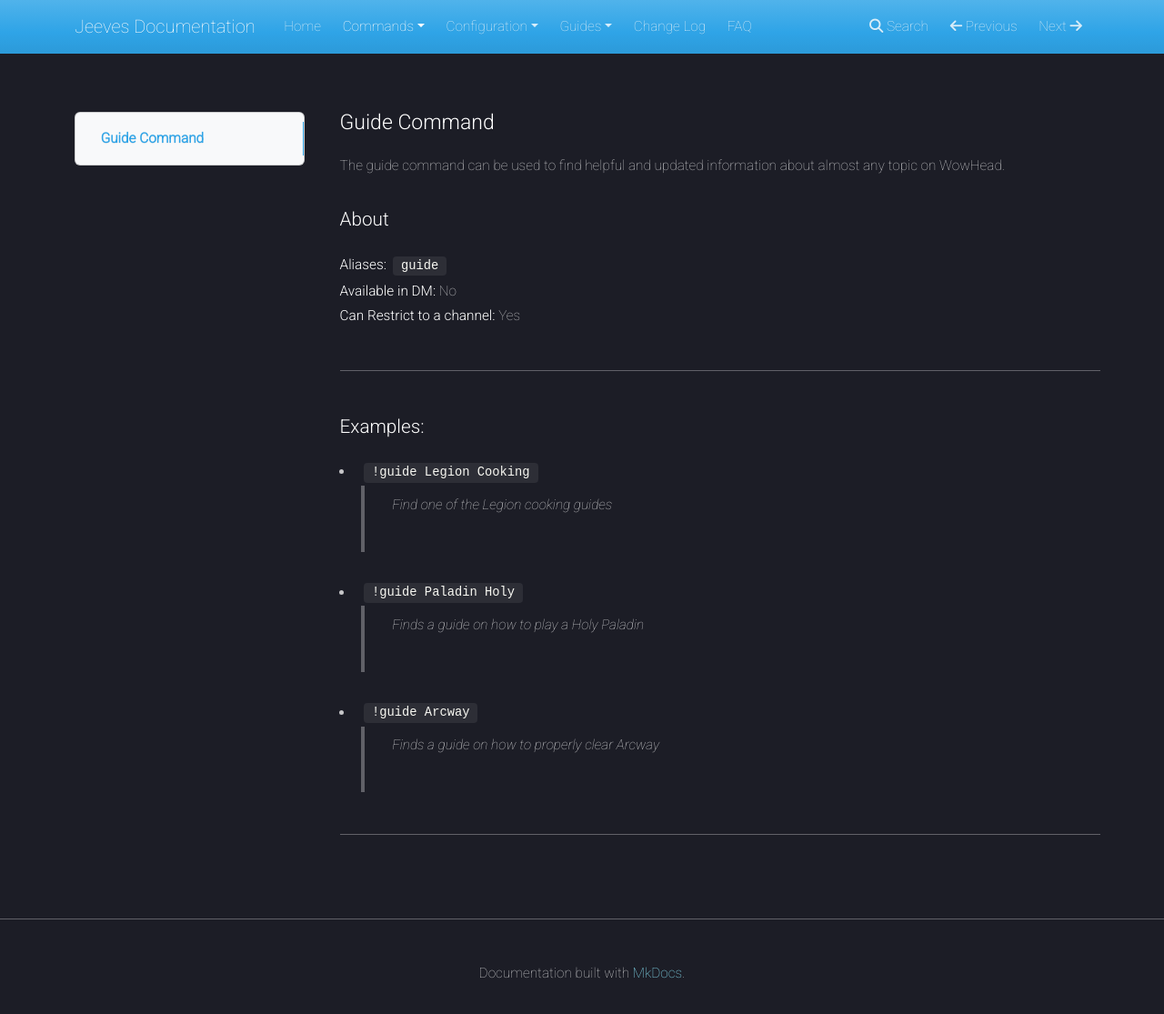
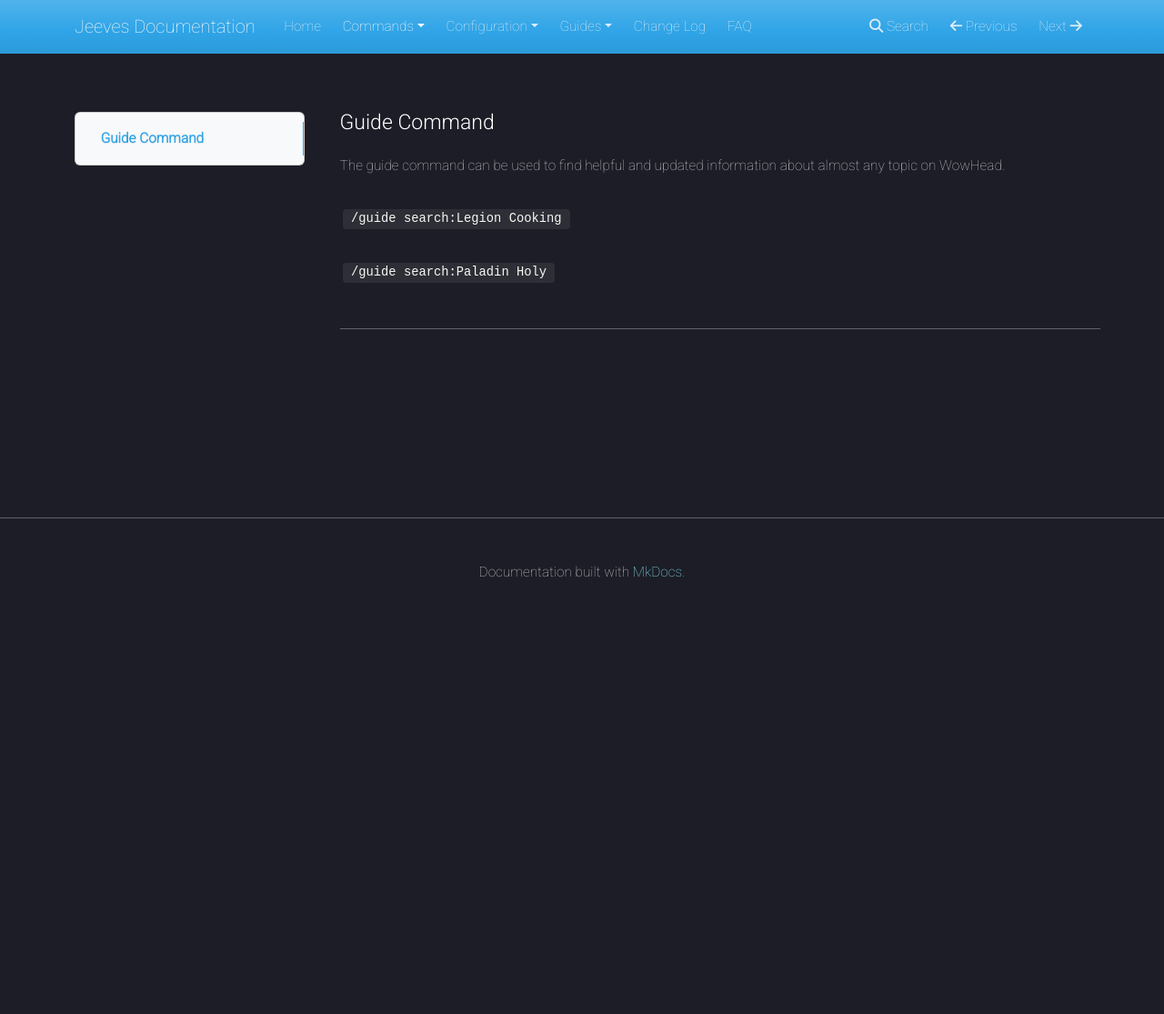
Before and after one commit to TeamJeeves/Jeeves-Bot-Documentation, an MkDocs documentation site: the page built from docs/commands/warcraft/guides.md, in a window 1280 px wide and 1115 px high. Shown: the whole window at 91% size. Built offline with MkDocs 1.6.1, drawn with Linux system fonts in a browser that asks for light colours; nearby versions of some CDN libraries.

Commit message:
Guide update

```diff
--- a/docs/commands/warcraft/guides.md
+++ b/docs/commands/warcraft/guides.md
@@ -2,20 +2,8 @@
 
 The guide command can be used to find helpful and updated information about almost any topic on WowHead.
 
-### About
+`/guide search:Legion Cooking`
 
-**Aliases:** `guide`
-**Available in DM:** No
-**Can Restrict to a channel:** Yes
+`/guide search:Paladin Holy`
 
 ***
-
-### Examples:
-
-* `!guide Legion Cooking`
-  > Find one of the Legion cooking guides
-* `!guide Paladin Holy`
-  > Finds a guide on how to play a Holy Paladin
-* `!guide Arcway`
-  > Finds a guide on how to properly clear Arcway
-***
```
